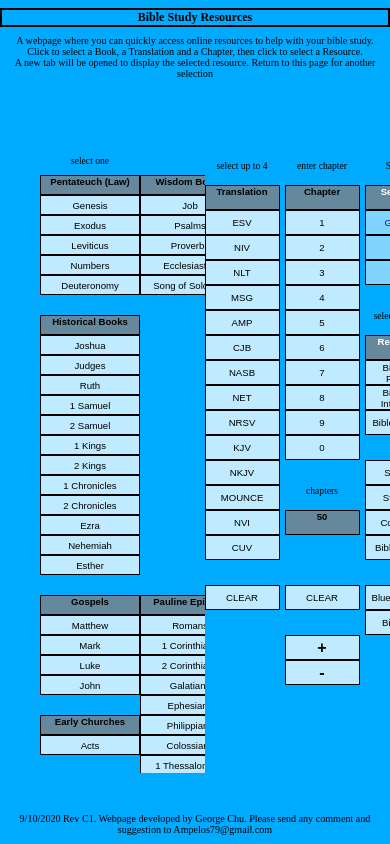
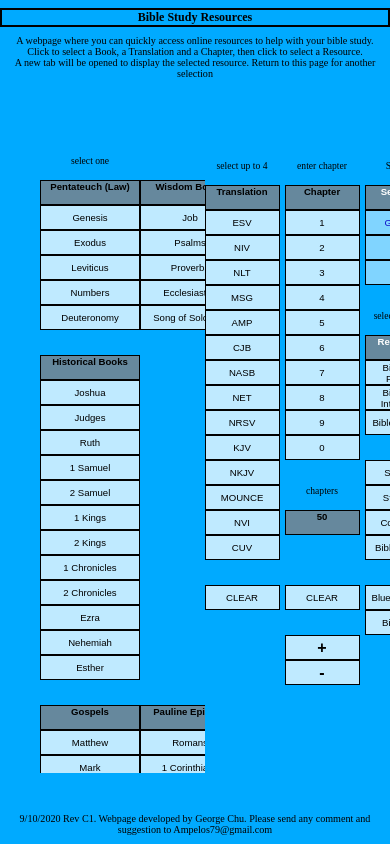
Before and after one commit to gchu79/scroll2, a plain HTML site: page index.html in a window 390 px wide. Shown: the top 844 px of the page. Drawn offline with Linux system fonts and the light colour scheme.

Commit message:
Add files via upload

```diff
--- a/styles.css
+++ b/styles.css
@@ -282,7 +282,7 @@ footer {
 @media only screen and (max-width: 667px) {
     .bible-grid {
         grid-template-columns: repeat(3,100px);
-        grid-template-rows: minmax(60px,auto) repeat(40,20px);
+        grid-template-rows: minmax(60px,auto) repeat(40,25px);
     }
     .bible-grid > button {
         font-size: 0.6rem;
```
